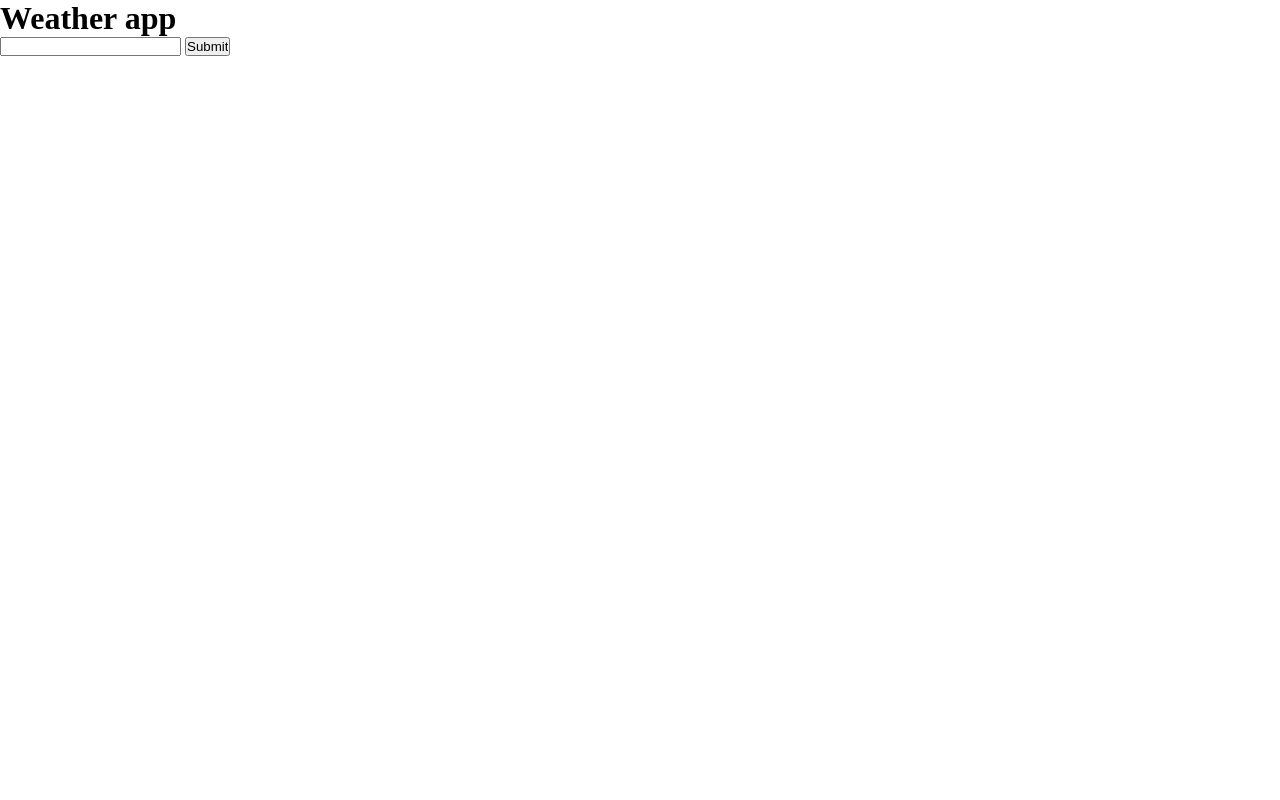
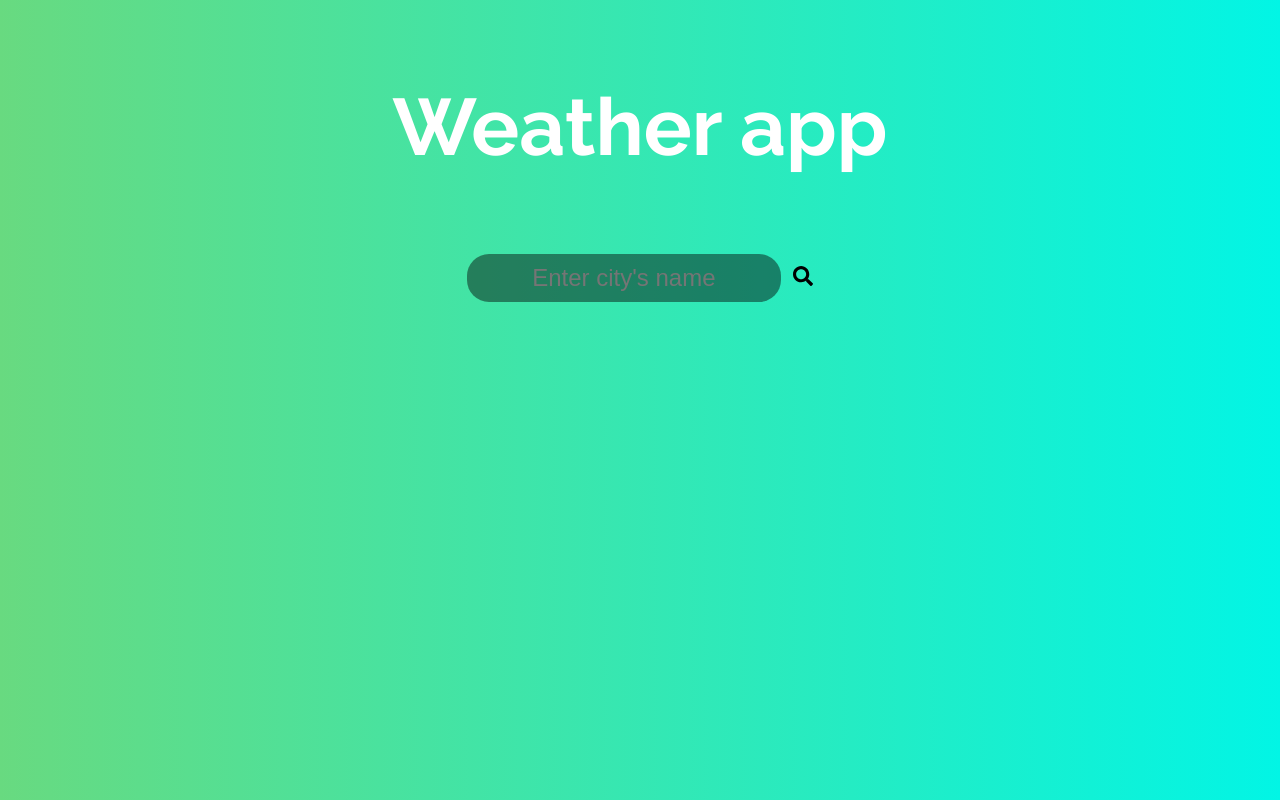
Before and after one commit to vishallondhe48/Weather_app, a plain HTML site: page index.html in a window 1280 px wide. Drawn offline with nearby package versions, Linux system fonts and the light colour scheme.

Commit message:
ADDED BASIC STYLING

```diff
--- a/app.js
+++ b/app.js
@@ -1,18 +1,17 @@
-const button = document.querySelector('.button');
+const button = document.querySelector('.search');
 const inputValue = document.querySelector('.inputValue');
 const name = document.querySelector('.name');
 const desc = document.querySelector('.desc');
 const temp = document.querySelector('.temp');
 const icon = document.querySelector('.icon');
-// e208c7debc1bec5fd59ed37ae6308f61 api key
-// https://api.openweathermap.org/data/2.5/weather?q={city name}&appid={your api key}
+const result = document.querySelector('.result');
 
 button.addEventListener('click', searchResult);
 function searchResult() {
 	fetch(
 		'http://api.openweathermap.org/data/2.5/weather?q=' +
 			inputValue.value +
-			'&appid=e208c7debc1bec5fd59ed37ae6308f61'
+			'&units=metric&appid=e208c7debc1bec5fd59ed37ae6308f61'
 	)
 		.then((response) => response.json())
 		.then((data) => {
@@ -21,8 +20,9 @@ function searchResult() {
 			var tempIcon = data['weather'][0]['icon'];
 			var descValue = data['weather'][0]['description'];
 
+			result.style.display = 'block';
 			name.innerHTML = nameValue;
-			temp.innerHTML = tempValue;
+			temp.innerHTML = tempValue + ' &#8451';
 			desc.innerHTML = descValue;
 			icon.src = 'http://openweathermap.org/img/wn/' + tempIcon + '.png';
 		})
--- a/index.html
+++ b/index.html
@@ -5,27 +5,30 @@
     <meta charset="UTF-8">
     <meta name="viewport" content="width=device-width, initial-scale=1.0">
     <script src="https://cdnjs.cloudflare.com/ajax/libs/axios/0.19.2/axios.min.js"></script>
+    <link href="https://fonts.googleapis.com/css2?family=Poppins:wght@400;700&family=Raleway:wght@700&display=swap"
+        rel="stylesheet">
     <link rel="stylesheet" href="./style.css">
     <title>Document</title>
 </head>
 
 <body>
-
-    <h1>Weather app</h1>
-    <!-- icon for searching the weather forecast  <i class="fas fa-greater-than"></i> -->
+    <h1 class="title">Weather app</h1>
     <div class="container">
         <div class="searchBox">
-            <input type="text" class="inputValue">
-            <input type="submit" value="Submit" class="button">
+            <input type="text" class="inputValue" placeholder="Enter city's name">
+            <button type="submit" class="search"><img src="./icons/search.svg" alt=""></button>
         </div>
+        <div class="result">
+            <h1 class="name"></h1>
+            <p><img src="" class="icon"></p>
+            <p class="desc"></p>
+            <p class="temp"></p>
+        </div>
+
     </div>
 
-    <div class="display">
-        <h1 class="name"></h1>
-        <p class="desc"></p>
-        <p><img src="" class="icon"></p>
-        <p class="temp"></p>
-    </div>
+
+
 
 
     <script src="./app.js"></script>
--- a/style.css
+++ b/style.css
@@ -3,3 +3,60 @@
 	padding: 0;
 	box-sizing: border-box;
 }
+body {
+	background-image: linear-gradient(to right, #68da80, #02f5e5);
+}
+.title {
+	font-family: 'Raleway', sans-serif;
+	font-size: 5em;
+	text-align: center;
+	margin-top: 10vh;
+	color: white;
+}
+.container {
+	display: flex;
+	flex-direction: column;
+	justify-content: center;
+	align-items: center;
+	text-align: center;
+}
+
+/* search parameters */
+.container .searchBox {
+	margin-top: 10vh;
+	font-family: 'Poppins', sans-serif;
+}
+.searchBox input {
+	background: rgba(0, 0, 0, 0.45);
+	border: none;
+	border-radius: 22px;
+	font-size: 1.5rem;
+	text-align: center;
+	padding: 10px 2px;
+}
+.searchBox .search {
+	margin-left: 0.5rem;
+	background: transparent;
+	font-size: 1rem;
+	border: none;
+	cursor: pointer;
+}
+.search img {
+	width: 20px;
+}
+
+/*  results*/
+.result {
+	margin-top: 4vh;
+	font-family: 'Poppins', sans-serif;
+	border: none;
+	display: none;
+	font-size: 1.2rem;
+}
+.result .name {
+	font-size: 3rem;
+}
+.result .icon {
+	width: 12vh;
+	height: 12vh;
+}
```
Also changed, not shown: icons/search.svg (added).
